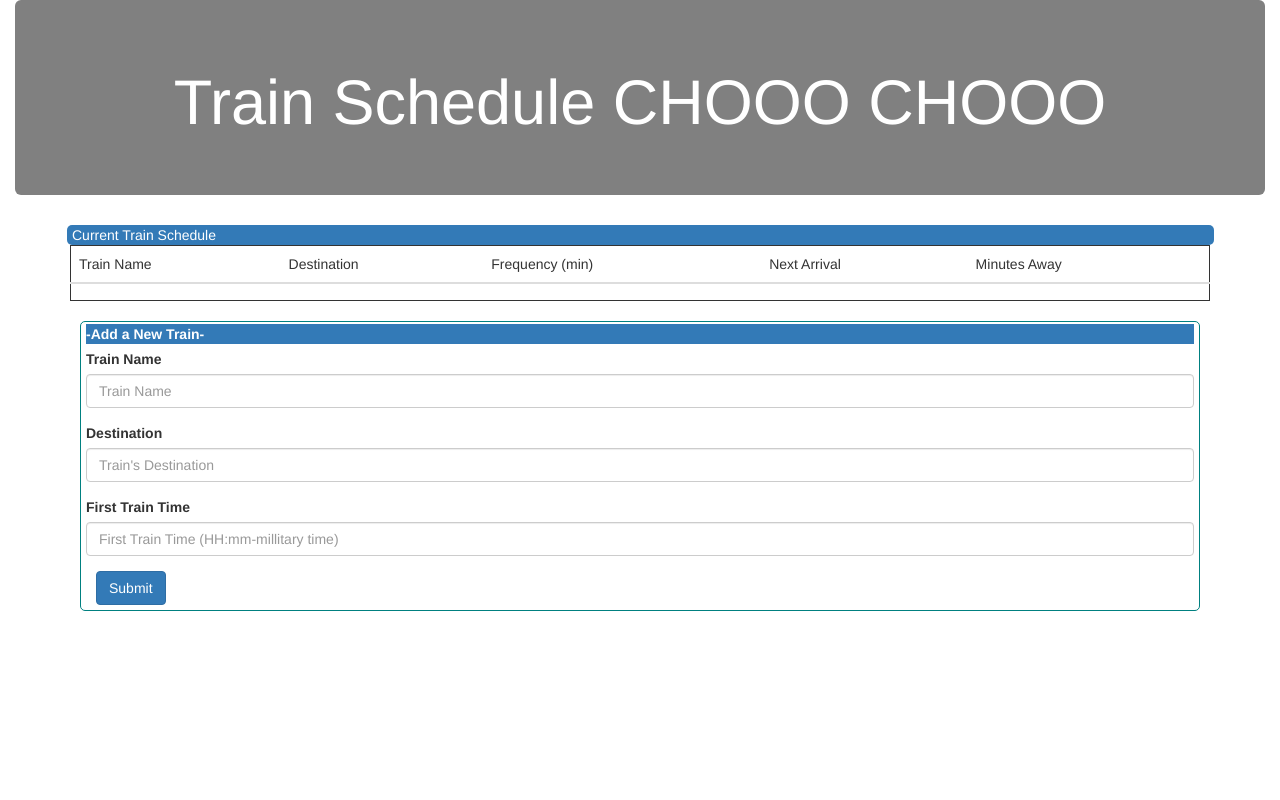
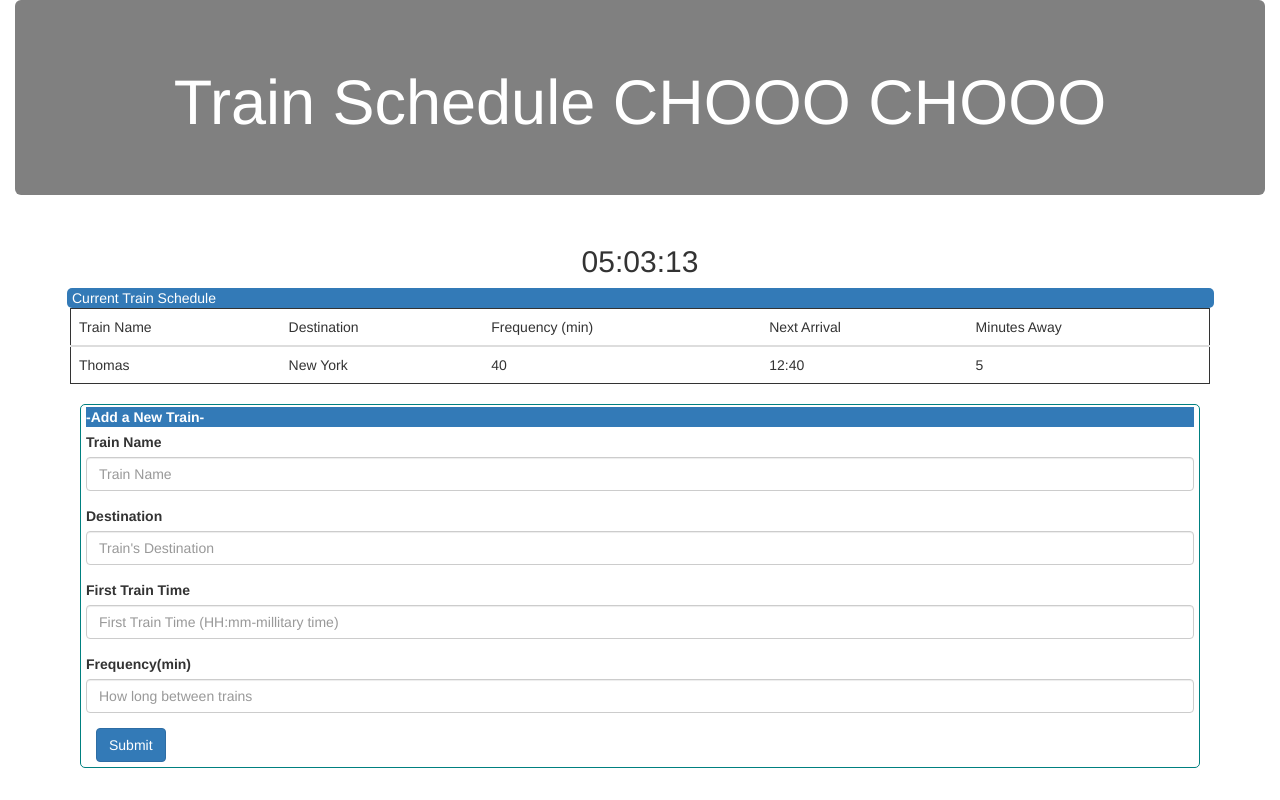
Before and after one commit to seankish/Train-Schedule, a plain HTML site: page index.html in a window 1280 px wide. Drawn offline with nearby package versions, Linux system fonts and the light colour scheme.

Commit message:
firebase working again...

```diff
--- a/Assets/Javascript/javascript.js
+++ b/Assets/Javascript/javascript.js
@@ -1,77 +1,52 @@
 
-    console.log("hello")
+setInterval(function() {
+  $(".current-time").html(moment(moment()).format("hh:mm:ss"));
+    }, 1000);
+
   // Your web app's Firebase configuration
-//   var config = {
-//     apiKey: "AIzaSyDP2v5i1tWtRocBZGlIu_5NciiolBk4VMk",
-//     authDomain: "train-schedulerr.firebaseapp.com",
-//     databaseURL: "https://train-schedulerr.firebaseio.com",
-//     projectId: "train-schedulerr",
-//     storageBucket: "train-schedulerr.appspot.com",
-//     messagingSenderId: "766239664707",
-//     appId: "1:766239664707:web:a4ebbdb1b76924f5"
-//   };
-//   // Initialize Firebase
-//   firebase.initializeApp(config);
+  console.log("hello")
+  var config = {
+    apiKey: "AIzaSyDP2v5i1tWtRocBZGlIu_5NciiolBk4VMk",
+    authDomain: "train-schedulerr.firebaseapp.com",
+    databaseURL: "https://train-schedulerr.firebaseio.com",
+    projectId: "train-schedulerr",
+    storageBucket: "train-schedulerr.appspot.com",
+    messagingSenderId: "766239664707",
+    appId: "1:766239664707:web:a4ebbdb1b76924f5"
+  };
+  // // Initialize Firebase
+  var clickcounter=0;
+  firebase.initializeApp(config);
+ var database= firebase.database();
+$(".submit").on("click", function(event) {
+  event.preventDefault();
+    var trainName= $("#train-name-input").val();
+    var destination= $("#destination-input").val();
+    clickcounter ++;
+    var firstTrain = moment($("#first-train-input").val().trim(), "HH:mm").format("hh:mm")
 
-//       // Initialize Firebase
+    var frequency = $("#frequency-input").val().trim();
+    // console.log(firstTrain)
+    console.log(destination)
+    console.log(trainName)
+    console.log(frequency)
+    console.log(firstTrain)
+    var newTrain= {
+        clickcounter: clickcounter,
+        trainName: trainName,
+        destination: destination,
+        firstTrain: firstTrain,
+        frequency: frequency,
+    }
+    database.ref().push(newTrain)
 
-
-
-
-//  var database= firebase.database();
-
-
-      $(".submit").on("click", function() {
-       console.log("clicked")
-    var trainName= $("#train-name-input").val();
-    var addDestination= $("#destination-input").val();
-
-    var firstTrain = moment($("#first-train-input").val().trim(),"HH:mm").format("hh:mm")
-    console.log(firstTrain)
-    console.log(addDestination)
-    console.log(trainName)
-    return false;
-    // // var newTrain= {
-    //     trainName: trainName,
-    //     destination: addDestination,
-    //     train: firstTrain,
-    //     freq: frequency,
-    // // }
-    // database.ref().push({
-    //      trainName: trainName,
-    //         destination: addDestination,
-    //         train: firstTrain,
-    //         freq: frequency})
-
-    // console.log(newTrain.trainName)
-    // // return false;
-
-//     var time= moment();
-//     console.log(time);
-
-
-//  $("#train-name-display").text(addTrain);
-//  $("#destination-display").text(addDestination);
-//  $("#train-time-display").text(trainTime);
-
-
-
-
-
-
-
-
-
-
-
-
-
-
-
-
-
-
-
-
-
+//     database.ref().on("child_added", function(childSnapshot) {
+//       var firstTimeConverted = moment(childSnapshot.val().firstTrain, "hh:mm").subtract(1, "days");
+//       var timeDiff = moment().diff(moment(firstTimeConverted), "minutes");
+//       var remainder = timeDiff % childSnapshot.val().frequency;
+//       var minsUntilTrain = childSnapshot.val().frequency - remainder;
+//       var nextTrainTime = moment().add(minsUntilTrain, "minutes");
+//       $("#table-body").append("<tr><td>" + childSnapshot.val().trainName + "</td><td>" + childSnapshot.val().destination + "</td><td>" +
+//       childSnapshot.val().frequency + "</td><td>" + moment(nextTrainTime).format("hh:mm") + "</td><td>" + minsUntilTrain + "</td></tr>");
+//     });
 });
--- a/index.html
+++ b/index.html
@@ -9,13 +9,10 @@
         <link rel="stylesheet" type="text/css" href="assets/CSS/reset.css">
         <link rel="stylesheet" href="https://maxcdn.bootstrapcdn.com/bootstrap/3.4.0/css/bootstrap.min.css">
         <link rel="stylesheet" type="text/css" href="assets/css/style.css">
-
         <script src="https://ajax.googleapis.com/ajax/libs/jquery/3.4.1/jquery.min.js"></script>
-
         <script src="https://momentjs.com/downloads/moment.js"></script>
         <script src="https://www.gstatic.com/firebasejs/6.0.4/firebase-app.js"></script>
         <script src="https://www.gstatic.com/firebasejs/6.0.4/firebase-database.js"></script>
-
     </head>
     <body>
             <div class="container-fluid text-center">
@@ -23,12 +20,13 @@
                       <h1>Train Schedule CHOOO CHOOO</h1>
                     </div>
             </div>
+            <h2 class='current-time text-center'></h2>
     <div class = "container train-table">
         <div class="row">
             <div class= "table-title bg-primary">Current Train Schedule</div>
         </div>
-        <table class="table">
-                <thead>
+        <table class="schedule table text-left">
+                <thead id="train-schedule">
                   <tr>
                       <th scope="col">Train Name</th>
                     <th scope="col">Destination</th>
@@ -37,13 +35,13 @@
                     <th scope="col">Minutes Away</th>
                   </tr>
                 </thead>
-                <tbody>
+                <tbody id="table-body">
                   <tr class="train-info">
-                    <th id="train-name-display" scope="row"></th>
-                    <td id="destination-display"></td>
-                    <td id="frequency-display"></td>
-                    <td id="next-arrival-display"></td>
-                    <td id="minutes-away-display"></td>
+                    <th id="train-name-display" scope="row"> Thomas</th>
+                    <td id="destination-display">New York</td>
+                    <td id="frequency-display"> 40</td>
+                    <td id="next-arrival-display">12:40</td>
+                    <td id="minutes-away-display">5</td>
                   </tr>
                   <!-- <tr>
                     <th scope="row">2</th>
@@ -74,7 +72,11 @@
                 <div class="form-group">
                         <label for="first-train-time"> First Train Time</label>
                         <input type="train-time" class="form-control m-1" id="first-train-input" placeholder="First Train Time (HH:mm-millitary time)">
-                      </div>
+                </div>
+                <div class="form-group">
+                  <label for="frequencyOfTrain"> Frequency(min)</label>
+                  <input type="frequency" class="form-control m-1" id="frequency-input" placeholder="How long between trains">
+                </div>
 
                 <button type="submit" class="btn btn-primary submit pl-2">Submit</button>
               </form>
```
